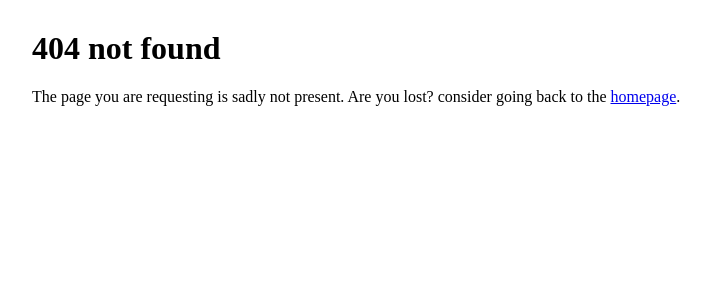
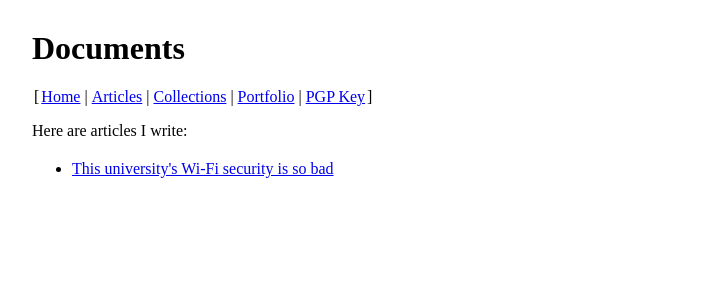
Before and after one commit to youkwhd/youkwhd.com, a Next.js app: page /articles in a window 1280 px wide. Before the commit this address had no page. Shown: the top 300 px of the page, without its empty margins (248-955 px from the left). Built offline with nearby package versions, Linux system fonts and the light colour scheme.

Commit message:
chore: rename post to articles (wip)

```diff
--- a/src/components/NavigationBar/index.tsx
+++ b/src/components/NavigationBar/index.tsx
@@ -8,7 +8,7 @@ export default (): JSX.Element => {
                 <Link href="/">Home</Link> |
             </li>
             <li>
-                <Link href="/posts">Articles</Link> |
+                <Link href="/articles">Articles</Link> |
             </li>
             <li>
                 <Link href="/collections">Collections</Link> |
--- a/src/pages/posts/index.tsx
+++ b/src/pages/articles/index.tsx
@@ -16,7 +16,7 @@ export default ({ posts, banners }: Props): JSX.Element => {
     return (
         <>
             <NextSeo
-                title="Blog posts"
+                title="Articles"
             />
             <h1>Documents</h1>
             <NavigationBar />
```
Also changed, not shown: src/pages/articles/[slug].tsx (renamed from src/pages/posts/[slug].tsx).
